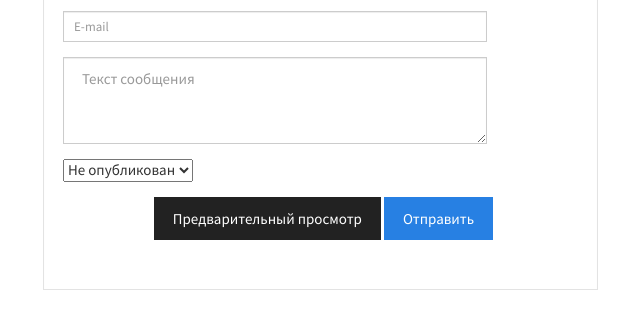
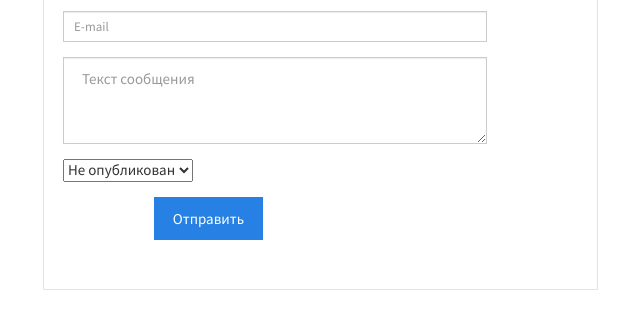
Before and after one commit to snowsem/mvc, a PHP site: page /comment/edit in a window 1280 px wide. Shown: the part 202-531 px from the top of the page, without its empty margins (27-667 px from the left). Run offline with PHP 8.4, Linux system fonts and the light colour scheme; data that the repository does not hold is empty; some libraries are stand-ins or nearby versions.

Commit message:
Update edit.php

```diff
--- a/app/view/comment/edit.php
+++ b/app/view/comment/edit.php
@@ -165,7 +165,7 @@
                         <div class="form-group">
                             <div class="col-lg-10 col-lg-offset-2">
                                 <input type="hidden" name="c_id" value="<?php print $comment['c_id']?>">
-                                <button type="reset" class="btn btn-default">Предварительный просмотр</button>
+
                                 <button type="submit" class="btn btn-primary">Отправить</button>
                             </div>
                         </div>
```
